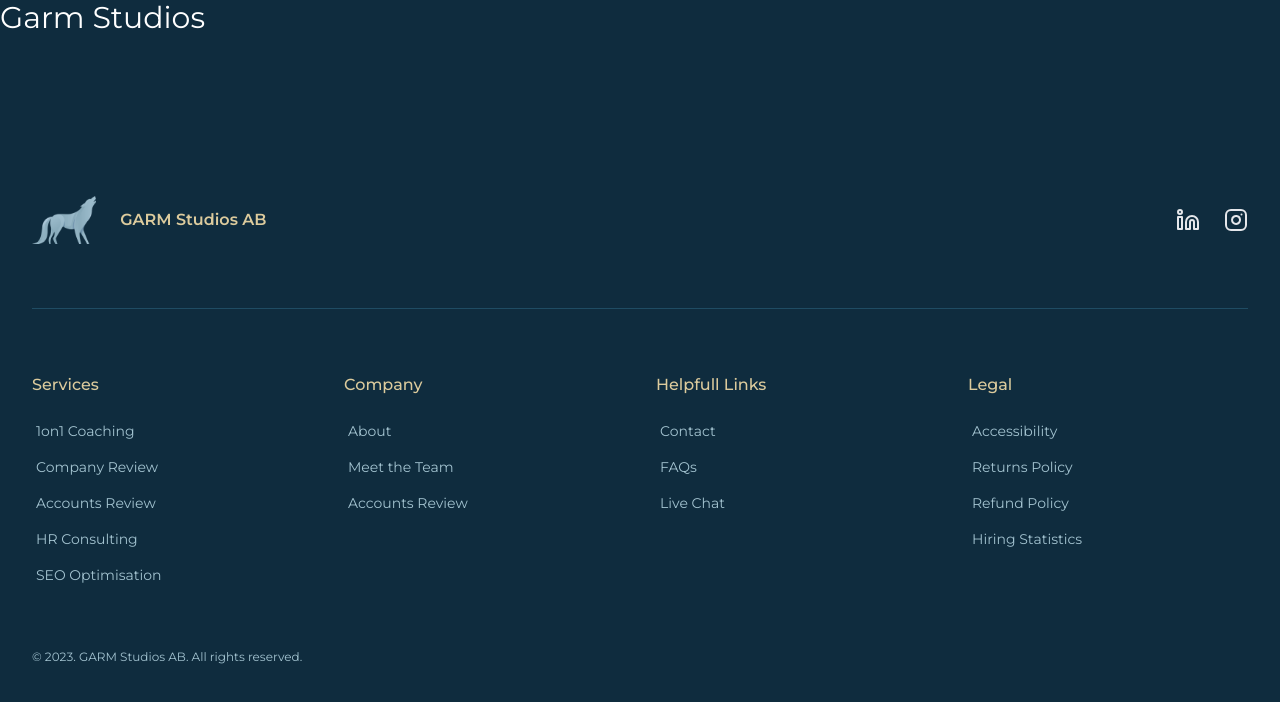
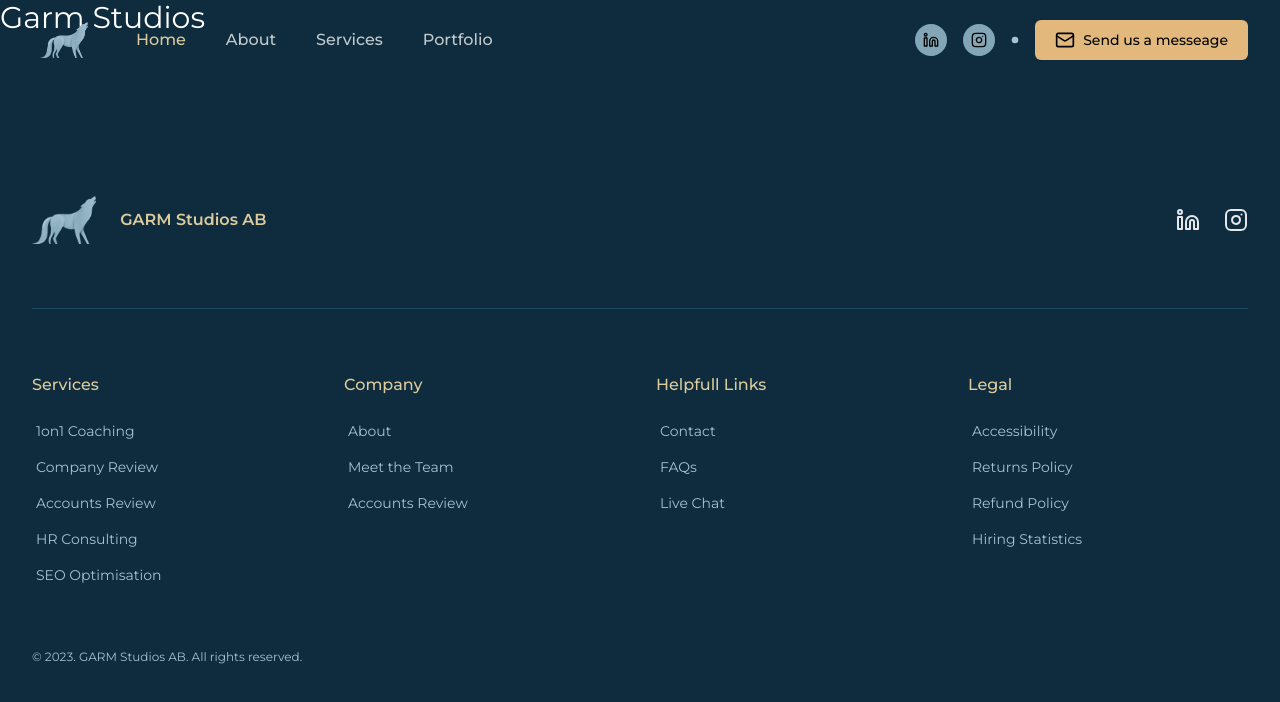
Before and after one commit to GnussonNet/garmstudios.com, a React (Create React App) app: page / in a window 1280 px wide. Shown: the top 702 px of the page. Built offline with nearby package versions, Linux system fonts and the light colour scheme; no server answers.

Commit message:
Remade the navbar component

```diff
--- a/src/components/Navbar.tsx
+++ b/src/components/Navbar.tsx
@@ -1,27 +1,42 @@
-import React, { useState, useEffect, useRef, RefObject } from "react";
-import { Link } from "react-router-dom";
-import NavIconButton from "./NavIconButton";
-import NavLinkButton from "./NavLinkButton";
-import DropdownToggler from "./DropdownToggler";
-import Dropdown from "./Dropdown";
-import DropdownItem from "./DropdownItem";
-import { useSocials } from "../hooks/sanity";
-import { Social } from "../typings";
+import { Link, useLocation } from "react-router-dom";
+import React, { RefObject, useEffect, useRef, useState } from "react";
+import logo from "../assets/garm.png"
+import { Circle, Instagram, Linkedin, Mail, Menu, X } from "lucide-react";
+
 
 const Navbar = () => {
   const [navbarMenuToggle, setNavbarMenuToggle] = useState(false);
   const menuDropdownRef: RefObject<HTMLDivElement> = useRef(null);
   const menuDropdownButtonRef: RefObject<HTMLButtonElement> = useRef(null);
+  const menuDropdownItemRef: RefObject<HTMLAnchorElement> = useRef(null);
+
+  const location = useLocation();
+  const currentRoute = location.pathname;
 
   useEffect(() => {
     // Bind a click event listener to the document
     document.addEventListener("click", handleClickOutsideMenu);
+    window.addEventListener('scroll', handleScroll, { passive: true });
+
 
     // Return a cleanup function that unbinds the event listener when the component unmounts
     return () => {
       document.removeEventListener("click", handleClickOutsideMenu);
+      window.removeEventListener('scroll', handleScroll);
     };
   });
+
+  useEffect(() => {
+    console.log(navbarMenuToggle)
+
+  }, [navbarMenuToggle])
+
+
+  const [scrollPosition, setScrollPosition] = useState(0);
+  const handleScroll = () => {
+    const position = window.pageYOffset;
+    setScrollPosition(position);
+  };
 
   function handleClickOutsideMenu(event: MouseEvent) {
     const menuDropdown = menuDropdownRef.current;
@@ -30,102 +45,105 @@
     if (menuDropdownButton && menuDropdownButton.contains(event.target as Node))
       return;
 
+    // The click occurred outside the dropdown menu, so close the menu
     if (menuDropdown && !menuDropdown.contains(event.target as Node)) {
       setNavbarMenuToggle(false);
     }
   }
 
-  const socials = useSocials();
+  return (
+    <header aria-label="Site Header" className={`${scrollPosition > 100 && "bg-garm-blue-900/90 backdrop-blur-sm"} transition-colors fixed z-10 w-full`}>
+      {/* <header aria-label="Site Header" className="bg-garm-blue-900 fixed z-10 w-full"> */}
+      <div
+        className="mx-auto flex h-20 max-w-screen-xl items-center gap-8 px-4 sm:px-6 lg:px-8"
+      >
+        <Link className="block p-2 focus:outline-none focus:ring-4 rounded-md focus:ring-garm-blue-600" to="/">
+          <img src={logo} className="w-12" alt="logo" />
+        </Link>
 
-  return Array.isArray(socials) && socials.length ? (
-    <nav className="fixed z-50 w-full border-gray-200 px-2 py-4 backdrop-blur-sm bg-[#00000]/90 sm:px-4">
-      <div className="container mx-auto flex flex-wrap items-center justify-between px-4 md:flex-nowrap">
-        <Link
-          className="flex items-center rounded focus:outline-none focus:ring-4 focus:ring-white/20"
-          to="/"
-        >
-          <span className="text-garm-gold self-center whitespace-nowrap text-xl font-semibold">
-            Garm Studios
-          </span>
-        </Link>
-        <div className="flex items-center gap-2 md:order-2">
-          {socials &&
-            socials.map((social: Social, index: number) => (
-              <NavIconButton
-                key={index}
-                type="external"
-                srOnly={social.name}
-                icon={social.icon}
-                href={social.url}
-              />
-            ))}
+        <div className="flex flex-1 items-center justify-end md:justify-between">
+          <nav ref={menuDropdownRef} aria-label="Site Nav" className={`${navbarMenuToggle ? "translate-x-0 opacity-100" : "translate-x-full opacity-0"} fixed ease-in-out transition-all duration-300 right-0 inset-y-0 left-1/4 md:translate-x-0 md:opacity-100 md:block md:static`}>
+            <ul className="relative flex flex-col items-center justify-center gap-6 bg-garm-blue-900/90 backdrop-blur-sm h-screen md:bg-transparent md:backdrop-blur-none md:h-auto md:flex-row md:text-md">
+              <li>
+                <Link
+                  ref={menuDropdownItemRef}
+                  className={`transition font-medium focus:outline-none focus:ring-4 rounded-md focus:ring-garm-blue-600 p-2 ${currentRoute === "/" ? "text-garm-gold-500" : "text-white/75 hover:text-garm-gold-500 md:hover:text-white"}`}
+                  to="/"
+                >
+                  Home
+                </Link>
+              </li>
+              <li>
+                <Link
+                  ref={menuDropdownItemRef}
+                  className={`transition font-medium focus:outline-none focus:ring-4 rounded-md focus:ring-garm-blue-600 p-2 ${currentRoute === "/about" ? "text-garm-gold-500" : "text-white/75 hover:text-garm-gold-500 md:hover:text-white"}`}
+                  to="/about"
+                >
+                  About
+                </Link>
+              </li>
+              <li>
+                <Link
+                  ref={menuDropdownItemRef}
+                  className={`transition font-medium focus:outline-none focus:ring-4 rounded-md focus:ring-garm-blue-600 p-2 ${currentRoute === "/services" ? "text-garm-gold-500" : "text-white/75 hover:text-garm-gold-500 md:hover:text-white"}`}
+                  to="/services"
+                >
+                  Services
+                </Link>
+              </li>
+              <li>
+                <Link
+                  ref={menuDropdownItemRef}
+                  className={`transition font-medium focus:outline-none focus:ring-4 rounded-md focus:ring-garm-blue-600 p-2 ${currentRoute === "/portfolio" ? "text-garm-gold-500" : "text-white/75 hover:text-garm-gold-500 md:hover:text-white"}`}
+                  to="/portfolio"
+                >
+                  Portfolio
+                </Link>
+              </li>
+            </ul>
+          </nav>
 
-          <NavIconButton
-            type="internal"
-            href="/contact"
-            srOnly="Contact"
-            icon="Mail"
-          />
+          <div className="flex items-center gap-4 z-10">
+            <div className="sm:flex items-center sm:gap-4">
+              <div className="hidden md:flex items-center gap-4">
+                <Link className="p-2 text-black rounded-full bg-garm-blue-200 focus:outline-none focus:ring-4 focus:ring-garm-blue-600" to="https://linkedin.com">
+                  <Linkedin className="w-4 h-4" />
+                </Link>
+                <Link className="p-2 text-black rounded-full bg-garm-blue-200 focus:outline-none focus:ring-4 focus:ring-garm-blue-600" to="https://instagram.com">
+                  <Instagram className="w-4 h-4" />
+                </Link>
+                <Circle className="fill-garm-blue-100 stroke-none w-2 h-2" />
+              </div>
+              <Link
+                className="flex gap-2 items-center rounded-md bg-garm-gold-700 px-5 py-2.5 text-sm font-medium text-black transition hover:bg-garm-gold-500 focus:outline-none focus:ring-4 focus:ring-garm-blue-600"
+                to="/"
+              >
+                <Mail className="w-5 h-5" />
+                <p className="hidden xs:block md:hidden lg:block">
+                  Send us a messeage
+                </p>
+                <p className="block xs:hidden md:block lg:hidden">
+                  Contact
+                </p>
+              </Link>
+            </div>
 
-          <div className="flex justify-center">
-            <div>
-              <div className="dropdown relative block xl:hidden">
-                <Dropdown>
-                  {socials &&
-                    socials.map((social: Social, index: number) => (
-                      <DropdownItem
-                        key={index}
-                        type="external"
-                        title={social.name}
-                        icon={social.icon}
-                        href={social.url}
-                      />
-                    ))}
-                  <hr className="my-2 h-0 border-2 border-t-0 border-solid border-white/40 opacity-25" />
-                  <DropdownItem
-                    type="internal"
-                    title="Contact"
-                    icon="Mail"
-                    href="/contact"
-                  />
-                </Dropdown>
-              </div>
-            </div>
+            <button
+              ref={menuDropdownButtonRef}
+              onClick={() => setNavbarMenuToggle(!navbarMenuToggle)}
+              className="block rounded p-1 text-white/80 transition hover:text-white dark:text-white md:hidden focus:outline-none focus:ring-4 focus:ring-garm-blue-600"
+            >
+              <>
+                {navbarMenuToggle === false ? <Menu className="h-7 w-7 pointer-events-none" /> : <X className="h-7 w-7 pointer-events-none" />}
+                <span className="sr-only">Toggle menu</span>
+              </>
+            </button>
           </div>
-          <DropdownToggler
-            type="nav"
-            ref={menuDropdownButtonRef}
-            onClick={() => {
-              setNavbarMenuToggle(!navbarMenuToggle);
-            }}
-            icon="Menu"
-            srOnly="Open main meni"
-          />
+
         </div>
-        <div
-          ref={menuDropdownRef}
-          className={`${
-            navbarMenuToggle ? "block" : "hidden"
-          } w-full items-center justify-between md:order-1 md:flex md:w-auto`}
-          id="mobile-menu-2"
-        >
-          <ul className="mt-4 flex flex-col rounded-lg border border-white/10 p-1 dark:border-gray-700 md:mt-0 md:flex-row md:space-x-4 md:border-0 md:text-sm md:font-medium">
-            <NavLinkButton title="Home" href="/" icon="Home" />
-            <NavLinkButton title="About Us" href="/about" icon="Contact" />
-            <NavLinkButton
-              title="Portfolio"
-              href="/portfolio"
-              icon="Briefcase"
-            />
-            <NavLinkButton title="Services" href="/services" icon="Component" />
-            <NavLinkButton title="Contact" href="/contact" icon="Mail" />
-          </ul>
-        </div>
-      </div>
-    </nav>
-  ) : (
-    <></>
-  );
+      </div >
+    </header >
+  )
 };
 
 export default Navbar;
```
